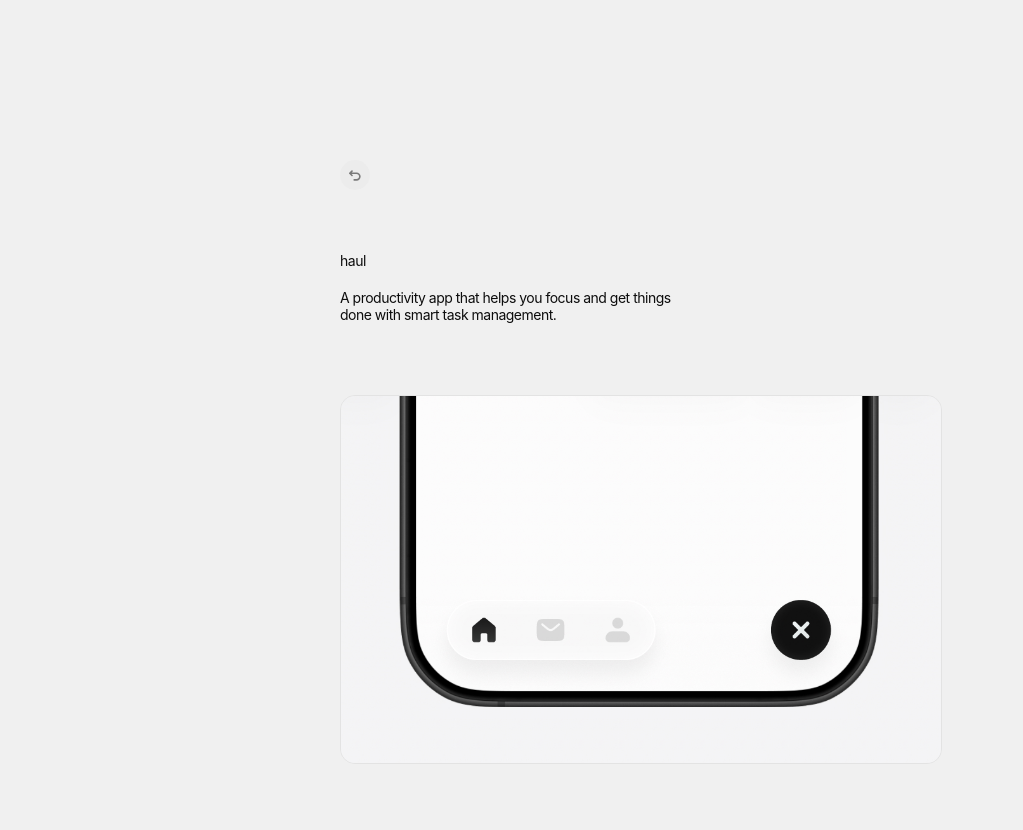
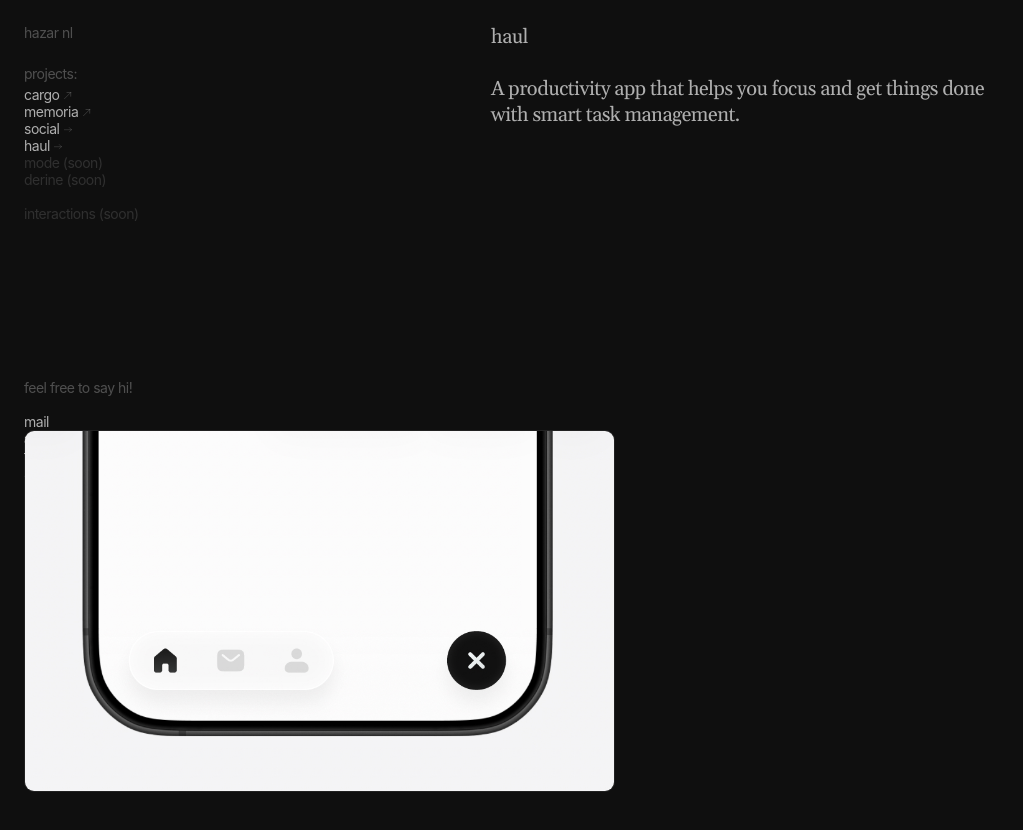
Before and after one commit to hazarnlnl/manhattan, a React (Vite) app: page /strike in a window 1280 px wide. Shown: the top 830 px of the page, without its empty margins (0-1023 px from the left). After the commit the page ends 800 px from the top, so only its background shows below. Built offline with nearby package versions, Linux system fonts and the light colour scheme.

Commit message:
UI: reorder projects, swap social/haul icons, lighten link icons; add 'hazar nl' home link; update bio paragraph; update contact links incl. are.na; spacing and opacity tweaks

```diff
--- a/index.html
+++ b/index.html
@@ -4,6 +4,9 @@
     <meta charset="UTF-8" />
     <link rel="icon" type="image/svg+xml" href="/favicon.svg" />
     <meta name="viewport" content="width=device-width, initial-scale=1.0" />
+    <link rel="preconnect" href="https://fonts.googleapis.com">
+    <link rel="preconnect" href="https://fonts.gstatic.com" crossorigin>
+    <link href="https://fonts.googleapis.com/css2?family=Gelasio:ital,wght@0,400;0,500;0,600;0,700;1,400;1,500;1,600;1,700&display=swap" rel="stylesheet">
     <title>hazar nl - portfolio</title>
   </head>
   <body>
--- a/src/App.css
+++ b/src/App.css
@@ -2,60 +2,150 @@
   margin: 0;
   padding: 0;
   min-height: 100vh;
+  background-color: #0F0F0F;
+  color: #AFAFAF;
 }
 
 .container {
   display: flex;
-  flex-direction: column;
-  justify-content: space-between;
+  flex-direction: row;
+  justify-content: flex-start;
   align-items: flex-start;
-  padding: 0px;
-  gap: 42px;
-  position: absolute;
+  padding: 24px;
+  gap: 128px;
+  position: static;
   width: fit-content;
   height: fit-content;
-  left: 50%;
-  top: 45%;
-  transform: translate(-50%, -50%);
 }
 
 .left-column {
-  margin: 0 auto;
+  margin: 0;
   width: 339px;
-  height: 238px;
+  height: auto;
   font-family: 'SF Rounded Pro', 'Inter', system-ui, Avenir, Helvetica, Arial, sans-serif;
   font-style: normal;
   font-weight: 400;
   font-size: 14px;
   line-height: 17px;
-  color: #0D0D0D;
+  color: #AFAFAF;
   flex: none;
   order: 0;
-  align-self: stretch;
+  align-self: flex-start;
   flex-grow: 0;
+  display: flex;
+  flex-direction: column;
+  gap: 24px;
+}
+
+.brand p {
+  font-family: 'SF Rounded Pro', 'Inter', system-ui, Avenir, Helvetica, Arial, sans-serif;
+  font-size: 14px;
+  font-weight: 400;
+  color: #AFAFAF;
+  letter-spacing: -0.5px;
+  line-height: 17px;
+  margin: 0;
+  opacity: 0.4;
+}
+
+.brand .brand-button {
+  font-family: 'SF Rounded Pro', 'Inter', system-ui, Avenir, Helvetica, Arial, sans-serif;
+  font-size: 14px;
+  font-weight: 400;
+  color: #AFAFAF;
+  letter-spacing: -0.5px;
+  line-height: 17px;
+  margin: 0;
+  opacity: 0.4;
+  text-decoration: none;
 }
 
 .right-column {
-  margin: 0 auto;
-  width: 339px;
-  height: 170px;
+  margin: 0;
+  width: 525px;
+  height: auto;
   flex: none;
   order: 1;
-  align-self: stretch;
+  align-self: flex-start;
   flex-grow: 0;
   display: flex;
-  flex-direction: row;
-  justify-content: space-between;
+  flex-direction: column;
+  justify-content: flex-start;
   align-items: flex-start;
+  gap: 10px;
 }
 
 h1, p {
   font-family: 'SF Rounded Pro', 'Inter', system-ui, Avenir, Helvetica, Arial, sans-serif;
   font-size: 14px;
   font-weight: 400;
-  color: #0D0D0D;
+  color: #AFAFAF;
   letter-spacing: -0.5px;
   line-height: 17px;
+}
+
+/* Apply Gelasio to the bio on the right column */
+.right-column p {
+  font-family: 'Gelasio', serif;
+  font-size: 20px;
+  line-height: 26px;
+  color: #AFAFAF;
+  width: 525px;
+}
+
+/* Bottom gallery for project routes */
+.bottom-gallery {
+  position: fixed;
+  left: 0;
+  right: 0;
+  bottom: 0;
+  max-height: 60vh;
+  height: 400px;
+  overflow-x: auto;
+  overflow-y: hidden;
+  display: flex;
+  flex-direction: row;
+  align-items: flex-end;
+  gap: 12px;
+  padding: 0 12px 8px 0;
+  -webkit-overflow-scrolling: touch;
+  scrollbar-width: none; /* Firefox */
+}
+
+.bottom-gallery::-webkit-scrollbar {
+  display: none; /* Safari and Chrome */
+}
+
+.bottom-gallery::before {
+  content: '';
+  flex: 0 0 12px;
+}
+
+.gallery-item {
+  height: 360px;
+  width: auto;
+  border-radius: 10px;
+  border: 1px solid rgba(255,255,255,0.08);
+  flex: 0 0 auto;
+  display: block;
+}
+
+/* Bio links (e.g., cargo, memoria) match bio font, full opacity, underlined */
+.right-column a,
+.right-column a:visited {
+  font-family: 'Gelasio', serif;
+  font-size: 20px;
+  line-height: 26px;
+  color: #AFAFAF;
+  opacity: 1;
+  text-decoration: underline;
+}
+
+.right-column a:hover {
+  transform: none !important;
+  color: #AFAFAF !important;
+  text-decoration: underline;
+  opacity: 0.5;
 }
 
 h1 {
@@ -74,7 +164,7 @@ p:last-child {
 a, a:visited {
   font-family: 'SF Rounded Pro', 'Inter', system-ui, Avenir, Helvetica, Arial, sans-serif;
   font-weight: 400;
-  color: #0D0D0D;
+  color: #AFAFAF;
   opacity: 0.4;
   text-decoration: none;
   transition: transform 0.2s ease;
@@ -83,11 +173,20 @@ a, a:visited {
 
 a:hover {
   transform: scale(0.9) !important;
-  color: #0D0D0D !important;
+  color: #AFAFAF !important;
 }
 
 .punctuation {
   opacity: 0.3;
+}
+
+/* Bio punctuation should be full opacity */
+.right-column .punctuation {
+  opacity: 1;
+}
+
+.right-column .punctuation:hover {
+  opacity: 0.5;
 }
 
 .two-columns {
@@ -107,7 +206,7 @@ a:hover {
   font-weight: 400;
   font-size: 14px;
   line-height: 17px;
-  color: rgba(0, 0, 0, 0.4);
+  color: rgba(175, 175, 175, 0.4);
   flex: none;
   order: 0;
   flex-grow: 0;
@@ -118,10 +217,10 @@ a:hover {
   font-family: 'SF Rounded Pro', 'Inter', system-ui, Avenir, Helvetica, Arial, sans-serif;
   font-size: 14px;
   font-weight: 400;
-  color: #0D0D0D;
+  color: #AFAFAF;
   letter-spacing: -0.5px;
   line-height: 17px;
-  margin: 0 0 17px 0;
+  margin: 0 0 4px 0;
   opacity: 0.4;
 }
 
@@ -129,7 +228,7 @@ a:hover {
   font-family: 'SF Rounded Pro', 'Inter', system-ui, Avenir, Helvetica, Arial, sans-serif;
   font-size: 14px;
   font-weight: 400;
-  color: #0D0D0D;
+  color: #AFAFAF;
   letter-spacing: -0.5px;
   line-height: 17px;
   width: auto;
@@ -149,17 +248,18 @@ a:hover {
 
 .contact-section {
   width: 102px;
-  height: 85px;
+  height: auto;
   font-family: 'SF Rounded Pro', 'Inter', system-ui, Avenir, Helvetica, Arial, sans-serif;
   font-style: normal;
   font-weight: 400;
   font-size: 14px;
   line-height: 17px;
-  color: rgba(13, 13, 13, 0.4);
+  color: rgba(175, 175, 175, 0.4);
   flex: none;
   order: 1;
   flex-grow: 0;
   align-self: flex-start;
+  margin-top: 120px;
 }
 
 .contact-section p:first-child {
@@ -172,7 +272,8 @@ a:hover {
   height: 8px;
   margin-left: 1px;
   margin-top: 0.4px;
-  opacity: 1;
+  opacity: 0.4;
+  filter: brightness(0) invert(1);
   vertical-align: middle;
   transition: transform 0.2s ease;
 }
@@ -185,7 +286,7 @@ a:hover {
   font-family: 'SF Rounded Pro', 'Inter', system-ui, Avenir, Helvetica, Arial, sans-serif;
   font-size: 14px;
   font-weight: 400;
-  color: #0D0D0D;
+  color: #AFAFAF;
   letter-spacing: -0.5px;
   line-height: 17px;
   width: 400px;
@@ -207,7 +308,7 @@ a:hover {
 
 .projects-section a:hover {
   transform: scale(0.9) !important;
-  color: #0D0D0D !important;
+  color: #AFAFAF !important;
 }
 
 .contact-section a {
@@ -217,5 +318,5 @@ a:hover {
 
 .contact-section a:hover {
   transform: scale(0.9) !important;
-  color: #0D0D0D !important;
+  color: #AFAFAF !important;
 }
--- a/src/App.tsx
+++ b/src/App.tsx
@@ -1,48 +1,40 @@
-import { BrowserRouter as Router, Routes, Route, Link } from 'react-router-dom';
+import { BrowserRouter as Router, Routes, Route } from 'react-router-dom';
 import './App.css';
-import ProjectPage from './components/ProjectPage';
+import Layout from './components/Layout';
+import Bio from './components/Bio';
+import ProjectRoute from './components/ProjectRoute';
 
-function HomePage() {
-  return (
-    <div className="container">
-      <div className="left-column">
-        <h1>hazar nl</h1>
-        <p>hey, i'm a product designer, i care about how software behaves and how it fits into human behavior and emerging tech.</p>
-        <p>i previously worked at and helped early-stage startups build their mvps from scratch.</p>
-        <p>i also build independent products as experiments in interaction design. <a href="https://trycargo.netlify.app" target="_blank" rel="noopener noreferrer">cargo</a><span className="punctuation">,</span> <a href="https://trycargo.netlify.app" target="_blank" rel="noopener noreferrer">memoria</a><span className="punctuation">.</span></p>
-        <p>currently open to new projects and opportunities.</p>
-      </div>
-
-      <div className="right-column">
-          <div className="projects-section">
-            <h2>projects</h2>
-            <p><Link to="/social">social</Link> <img src="/icon_link.svg" alt="link" className="link-icon" /></p>
-            <p><Link to="/strike">haul</Link> <img src="/icon_link.svg" alt="link" className="link-icon" /></p>
-            <p><a href="https://trycargo.netlify.app" target="_blank" rel="noopener noreferrer">cargo</a> <img src="/icon_link.svg" alt="link" className="link-icon" /></p>
-            <p><a href="https://trycargo.netlify.app" target="_blank" rel="noopener noreferrer">memoria</a> <img src="/icon_link.svg" alt="link" className="link-icon" /></p>
-            <p>mode (soon)</p>
-            <p>derine (soon)</p>
-            <p>interactions (soon)</p>
-          </div>
-
-        <div className="contact-section">
-          <p>feel free to say hi!</p>
-          <p><a href="mailto:hazarnl.garden@gmail.com">mail</a></p>
-          <p><a href="https://twitter.com/hazarnlnl" target="_blank" rel="noopener noreferrer">twitter</a></p>
-          <p><a href="https://hazarnlnl.substack.com/" target="_blank" rel="noopener noreferrer">journal</a></p>
-        </div>
-      </div>
-    </div>
-  );
+function HomeShell() {
+  return <Bio />;
 }
 
 function App() {
   return (
     <Router>
       <Routes>
-        <Route path="/" element={<HomePage />} />
-        <Route path="/social" element={<ProjectPage title="social" content="A social platform for connecting creators through shared interests and experiences." images={["/social/tags2.mp4", "/social/pic.png", "/social/Twitter post - 1.png", "/social/Twitter post - 2.png", "/social/Twitter post - 3.png"]} />} />
-        <Route path="/strike" element={<ProjectPage title="haul" content="A productivity app that helps you focus and get things done with smart task management." images={["/pic.png"]} />} />
+        <Route path="/" element={<Layout />}>
+          <Route index element={<HomeShell />} />
+          <Route
+            path="social"
+            element={
+              <ProjectRoute
+                title="social"
+                content="A social platform for connecting creators through shared interests and experiences."
+                images={["/social/tags2.mp4", "/social/pic.png", "/social/Twitter post - 1.png", "/social/Twitter post - 2.png", "/social/Twitter post - 3.png"]}
+              />
+            }
+          />
+          <Route
+            path="strike"
+            element={
+              <ProjectRoute
+                title="haul"
+                content="A productivity app that helps you focus and get things done with smart task management."
+                images={["/pic.png"]}
+              />
+            }
+          />
+        </Route>
       </Routes>
     </Router>
   );
--- /dev/null
+++ b/src/components/Bio.tsx
@@ -0,0 +1,12 @@
+function Bio() {
+  return (
+    <div className="right-column">
+      <p>hey, i'm a product designer, i care about how software behaves and how it fits into human behavior and emerging tech.</p>
+      <p>I’ve worked at tech companies and helped early-stage startups build their MVPs from scratch. <span className="nowrap"><a href="#" target="_blank" rel="noopener noreferrer">graphisoft</a><span className="punctuation">,</span></span> <span className="nowrap"><a href="#" target="_blank" rel="noopener noreferrer">flowla</a><span className="punctuation">,</span></span> <span className="nowrap"><a href="#" target="_blank" rel="noopener noreferrer">talentgrid</a><span className="punctuation">,</span></span> <span className="nowrap"><a href="#" target="_blank" rel="noopener noreferrer">jotform</a><span className="punctuation">.</span></span></p>
+      <p>i also build independent products as experiments in interaction design. <span className="nowrap"><a href="https://trycargo.netlify.app" target="_blank" rel="noopener noreferrer">cargo</a><span className="punctuation">,</span></span> <span className="nowrap"><a href="https://trycargo.netlify.app" target="_blank" rel="noopener noreferrer">memoria</a><span className="punctuation">.</span></span></p>
+      <p>currently open to new projects and opportunities.</p>
+    </div>
+  );
+}
+
+export default Bio;
--- /dev/null
+++ b/src/components/Layout.tsx
@@ -0,0 +1,35 @@
+import { Link, Outlet } from 'react-router-dom';
+
+function Layout() {
+  return (
+    <div className="container">
+      <div className="left-column">
+        <div className="brand">
+          <Link to="/" className="brand-button">hazar nl</Link>
+        </div>
+        <div className="projects-section">
+          <h2>projects:</h2>
+          <p><a href="https://trycargo.netlify.app" target="_blank" rel="noopener noreferrer">cargo</a> <img src="/icon_link.svg" alt="link" className="link-icon" /></p>
+          <p><a href="https://trycargo.netlify.app" target="_blank" rel="noopener noreferrer">memoria</a> <img src="/icon_link.svg" alt="link" className="link-icon" /></p>
+          <p><Link to="/social">social</Link> <img src="/icon_link2.svg" alt="link" className="link-icon" /></p>
+          <p><Link to="/strike">haul</Link> <img src="/icon_link2.svg" alt="link" className="link-icon" /></p>
+          <p>mode (soon)</p>
+          <p>derine (soon)</p>
+          <p>interactions (soon)</p>
+        </div>
+
+        <div className="contact-section">
+          <p>feel free to say hi!</p>
+          <p><a href="mailto:hazarnl.garden@gmail.com">mail</a></p>
+          <p><a href="https://www.are.na/hazar-nl/channels" target="_blank" rel="noopener noreferrer">are.na</a></p>
+          <p><a href="https://twitter.com/hazarnlnl" target="_blank" rel="noopener noreferrer">twitter</a></p>
+          <p><a href="https://hazarnlnl.substack.com/" target="_blank" rel="noopener noreferrer">substack</a></p>
+        </div>
+      </div>
+
+      <Outlet />
+    </div>
+  );
+}
+
+export default Layout;
--- /dev/null
+++ b/src/components/ProjectRoute.tsx
@@ -0,0 +1,49 @@
+import { useEffect, useRef } from 'react';
+
+interface ProjectRouteProps {
+  title: string;
+  content: string;
+  images: string[];
+}
+
+function ProjectRoute({ title, content, images }: ProjectRouteProps) {
+  const galleryRef = useRef<HTMLDivElement | null>(null);
+
+  useEffect(() => {
+    const el = galleryRef.current;
+    if (!el) return;
+    const onWheel = (e: WheelEvent) => {
+      if (Math.abs(e.deltaY) > Math.abs(e.deltaX)) {
+        e.preventDefault();
+        el.scrollLeft += e.deltaY;
+      }
+    };
+    window.addEventListener('wheel', onWheel, { passive: false });
+    return () => window.removeEventListener('wheel', onWheel as EventListener);
+  }, []);
+
+  return (
+    <>
+      <div className="right-column">
+        <p>{title}</p>
+        <p>{content}</p>
+      </div>
+
+      <div className="bottom-gallery" ref={galleryRef}>
+        {images.map((media, index) => {
+          const isVideo = media.endsWith('.mp4') || media.endsWith('.webm') || media.endsWith('.mov');
+          if (isVideo) {
+            return (
+              <video key={index} src={media} className="gallery-item" autoPlay loop muted playsInline />
+            );
+          }
+          return (
+            <img key={index} src={media} alt={`${title} image ${index + 1}`} className="gallery-item" />
+          );
+        })}
+      </div>
+    </>
+  );
+}
+
+export default ProjectRoute;
--- a/src/index.css
+++ b/src/index.css
@@ -2,11 +2,9 @@
   font-family: 'SF Rounded Pro', 'Inter', system-ui, Avenir, Helvetica, Arial, sans-serif;
   line-height: normal;
   font-weight: 400;
-
-  color-scheme: light;
-  color: #0D0D0D;
-  background-color: #F0F0F0;
-
+  color-scheme: dark;
+  color: #AFAFAF;
+  background-color: #0F0F0F;
   font-synthesis: none;
   text-rendering: optimizeLegibility;
   -webkit-font-smoothing: antialiased;
@@ -26,6 +24,7 @@ body {
   margin: 0;
   min-width: 320px;
   min-height: 100vh;
+  background-color: #0F0F0F;
 }
 
 h1 {
@@ -52,15 +51,7 @@ button:focus-visible {
   outline: 4px auto -webkit-focus-ring-color;
 }
 
-@media (prefers-color-scheme: light) {
-  :root {
-    color: #213547;
-    background-color: #F0F0F0;
-  }
-  a:hover {
-    color: #747bff;
-  }
-  button {
-    background-color: #f9f9f9;
-  }
+/* Ensure page background stays dark beyond content bounds */
+html, body, #root {
+  background-color: #0F0F0F;
 }
```
Also changed, not shown: public/icon_link2.svg (added).
